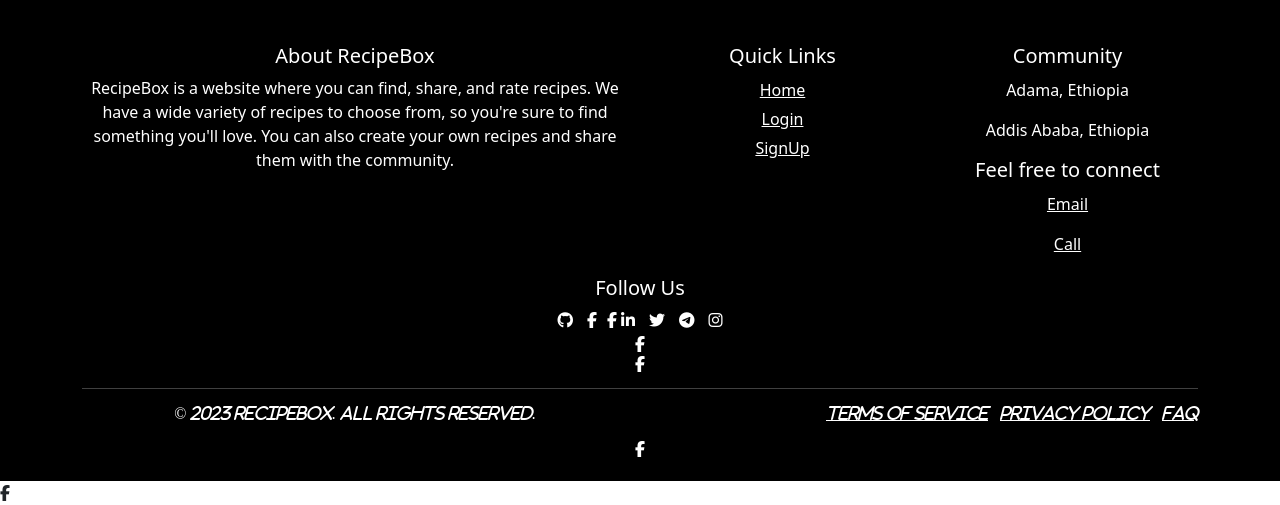
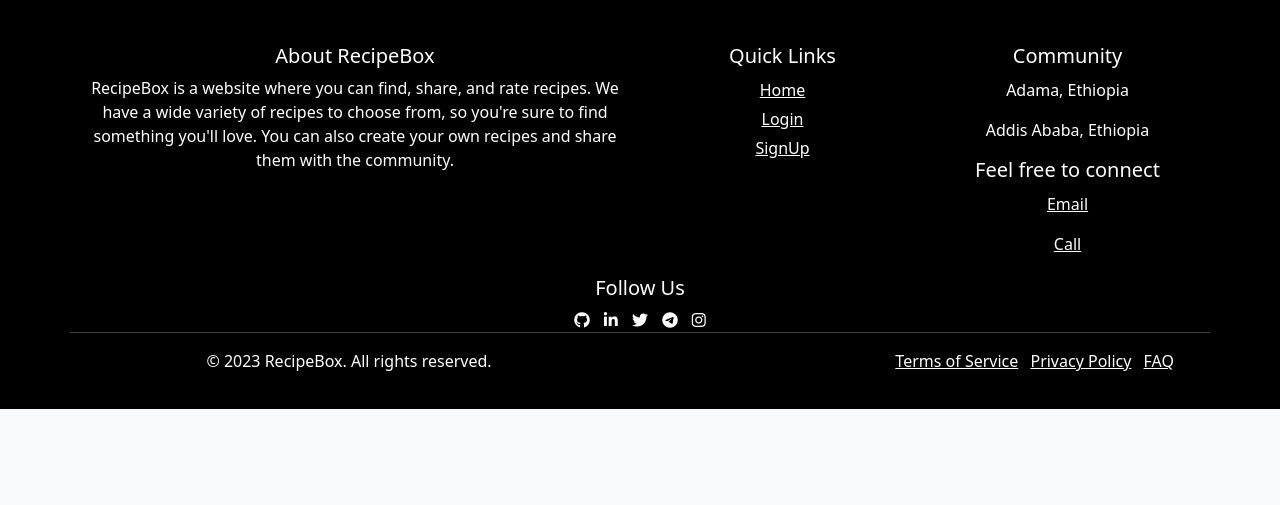
Before and after one commit to moha-mame/RecipeBox, a Django app: page /users/about in a window 1280 px wide. Shown: the part 1136-1641 px from the top of the page. After the commit the page ends 1545 px from the top, so only its background shows below. Run offline with Django 3.2, Linux system fonts and the light colour scheme; some libraries are stand-ins or nearby versions; some web fonts are replaced.

Commit message:
footer social icon links added

```diff
--- a/home/templates/home/footer.html
+++ b/home/templates/home/footer.html
@@ -91,11 +91,10 @@
           <h5>Follow Us</h5>
           <ul class="social-media-icons">
             <li><a href="https://www.github.com/Nemuuuu"><i class="fab fa-github"></i></a></li>
-	    <li><a href="https://www.facebook.com/moha"><i class="fab fa-facebook-f"><i></a></li>
 	    <li><a href="https://www.linkedin.com/in/neima-nesru-633a5024"><i class="fa-brands fa-linkedin-in"></i></a></li>
-            <li><a href="https://www.twitter.com/moha"><i class="fab fa-twitter"></i></a></li>
-            <li><a href="https://t.me/Nemuuuu"><i class="fab fa-telegram"></i></a></li>
-            <li><a href="https://instagram.com/moha"><i class="fab fa-instagram"></i></a></li>
+            <li><a href="https://www.twitter.com/NeimaNesru"><i class="fab fa-twitter"></i></a></li>
+            <li><a href="https://t.me/moh_nut"><i class="fab fa-telegram"></i></a></li>
+            <li><a href="https://instagram.com/mohabeymame"><i class="fab fa-instagram"></i></a></li>
           </ul>
         </div>
     <hr>
```
